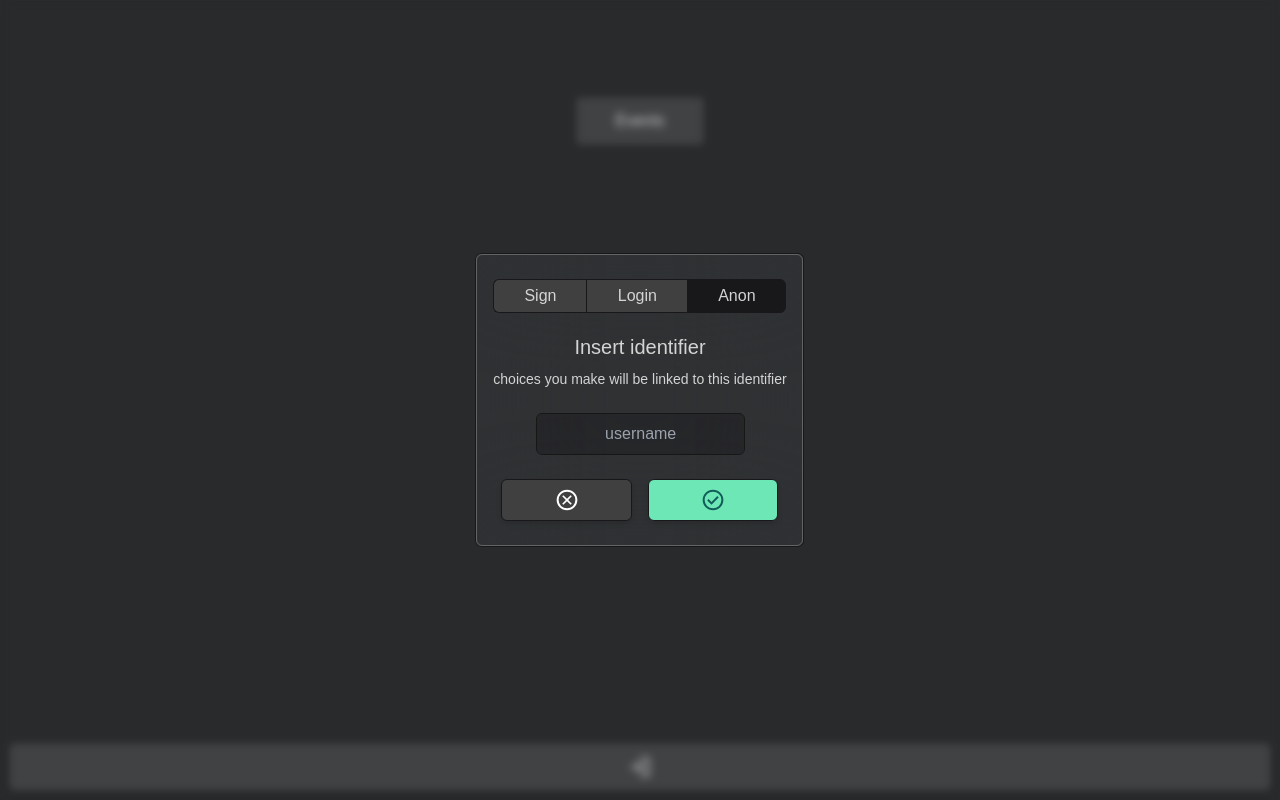
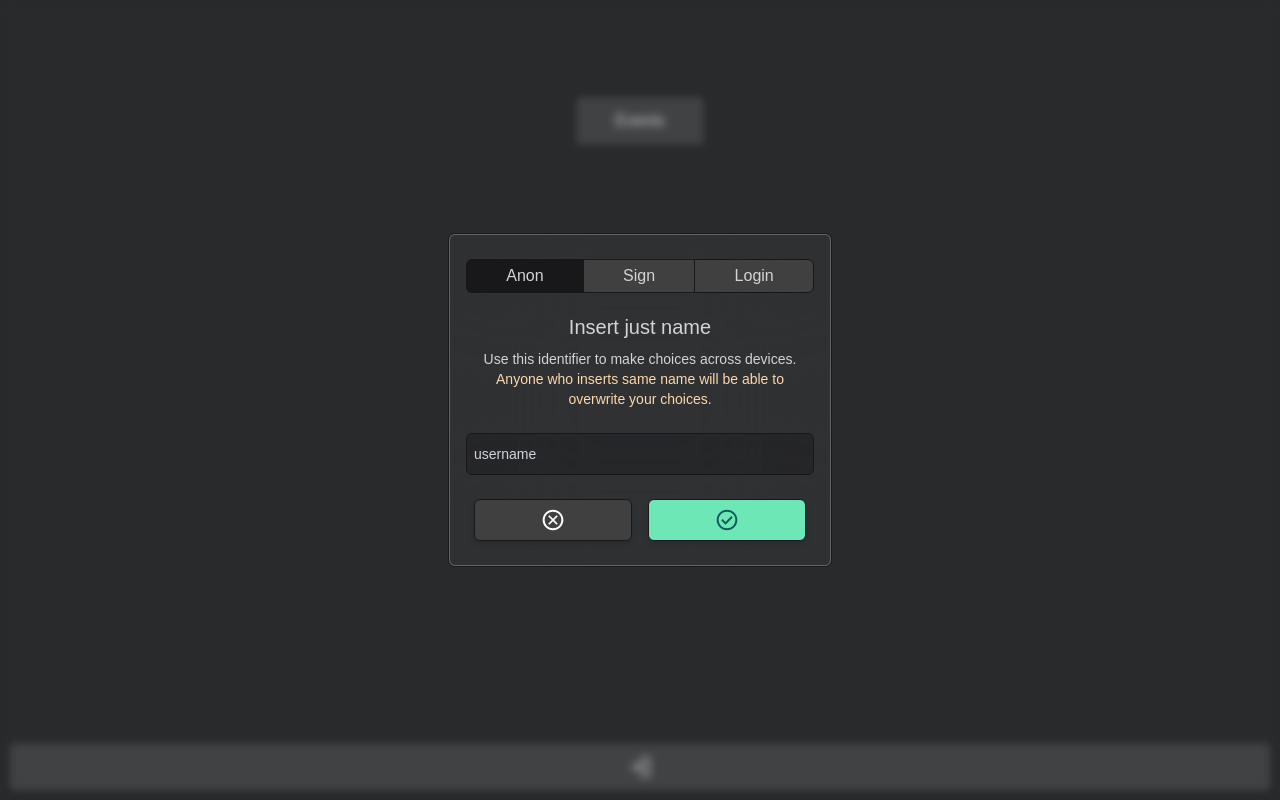
Before and after one commit to adbc-0/event_manager, a Next.js app: page / in a window 1280 px wide. Both pictures are taken after a click on the button 640 px from the left and 767 px from the top of the page. Built offline with nearby package versions, Linux system fonts and the light colour scheme; a web font is replaced by a local one.

Commit message:
Add labelledInput

```diff
--- a/components/Input/Input.tsx
+++ b/components/Input/Input.tsx
@@ -8,7 +8,7 @@ type InputProps = React.DetailedHTMLProps<
 type Ref = HTMLInputElement;
 
 const baseInputStyle =
-    "border border-neutral-900 focus:outline-cyan-200 block rounded-md bg-zinc-900 bg-clip-padding backdrop-filter backdrop-blur-3xl bg-opacity-40";
+    "block border border-neutral-900 focus:outline-cyan-200 rounded-md bg-zinc-900 bg-clip-padding backdrop-filter backdrop-blur-3xl bg-opacity-40";
 
 export const Input = forwardRef<Ref, InputProps>(function Input(
     { className, ...props },
--- /dev/null
+++ b/components/LabelledInput/LabelledInput.tsx
@@ -0,0 +1,37 @@
+import { forwardRef } from "react";
+import { twMerge } from "tailwind-merge";
+
+import { Input } from "../Input/Input";
+
+type InputProps = React.DetailedHTMLProps<
+    React.InputHTMLAttributes<HTMLInputElement>,
+    HTMLInputElement
+> & { labelId: string; label: string };
+type Ref = HTMLInputElement;
+
+export const LabelledInput = forwardRef<Ref, InputProps>(function LabelledInput(
+    { className, labelId, label, ...props },
+    ref,
+) {
+    if (typeof ref === "function") {
+        throw new Error("Unexpected ref type");
+    }
+
+    return (
+        <div className="relative">
+            <Input
+                {...props}
+                ref={ref}
+                id={labelId}
+                className={twMerge("w-full peer", className)}
+                placeholder=" "
+            />
+            <label
+                htmlFor={labelId}
+                className="absolute text-sm text-gray-300 duration-300 transform -translate-y-7 scale-75 top-2 origin-[0] px-2 peer-focus:px-2 peer-focus:text-cyan-200 peer-placeholder-shown:scale-100 peer-placeholder-shown:-translate-y-1/2 peer-placeholder-shown:top-1/2 peer-focus:top-2 peer-focus:scale-75 peer-focus:-translate-y-7 left-0"
+            >
+                {label}
+            </label>
+        </div>
+    );
+});
--- a/components/LoginDialog/Anon.tsx
+++ b/components/LoginDialog/Anon.tsx
@@ -6,7 +6,7 @@ import cancelIcon from "~/public/rejectButton.svg";
 
 import { useAnonAuth } from "~/hooks/use-anon-auth";
 import { Button } from "../Button/Button";
-import { Input } from "../Input/Input";
+import { LabelledInput } from "../LabelledInput/LabelledInput";
 import { ReactProps } from "~/typescript";
 
 type Ref = HTMLDialogElement;
@@ -63,12 +63,18 @@ export const Anon = forwardRef<Ref, UsernameDialogProps>(function Anon(_, ref) {
             method="dialog"
             onSubmit={saveUserName}
         >
-            <h2 className="text-xl mb-2">Insert identifier</h2>
+            <h2 className="text-xl mb-2">Insert just name</h2>
             <p className="text-sm">
-                choices you make will be linked to this identifier
+                Use this identifier to make choices across devices.
             </p>
-            <Input
+            <p className="text-sm text-orange-200">
+                Anyone who inserts same name will be able to overwrite your
+                choices.
+            </p>
+            <LabelledInput
                 ref={nameInputRef}
+                label="username"
+                labelId="username-input"
                 placeholder="username"
                 type="text"
                 className="text-center my-6 py-2 mx-auto"
--- a/components/LoginDialog/LoginDialog.tsx
+++ b/components/LoginDialog/LoginDialog.tsx
@@ -27,9 +27,17 @@ export const LoginDialog = forwardRef<Ref, UsernameDialogProps>(
                 >
                     <div role="tablist" className="flex mb-5 border-collapse">
                         <button
+                            aria-selected={tab === "ANONYMOUS"}
+                            role="tab"
+                            className="grow py-1 px-2 border border-r-0 bg-neutral-700 border-zinc-900 aria-selected:bg-zinc-900 rounded-l-md"
+                            onClick={() => setTab("ANONYMOUS")}
+                        >
+                            Anon
+                        </button>
+                        <button
                             aria-selected={tab === "SIGN_IN"}
                             role="tab"
-                            className="grow py-1 px-2 border border-r-0 bg-neutral-700 border-zinc-900 aria-selected:bg-zinc-900 rounded-l-md"
+                            className="grow py-1 px-2 border border-r-0 bg-neutral-700 border-zinc-900 aria-selected:bg-zinc-900"
                             onClick={() => setTab("SIGN_IN")}
                         >
                             Sign
@@ -37,25 +45,17 @@ export const LoginDialog = forwardRef<Ref, UsernameDialogProps>(
                         <button
                             aria-selected={tab === "LOGIN"}
                             role="tab"
-                            className="grow py-1 px-2 border border-r-0 bg-neutral-700 border-zinc-900 aria-selected:bg-zinc-900"
+                            className="grow py-1 px-2 border bg-neutral-700 border-zinc-900 aria-selected:bg-zinc-900 rounded-r-md"
                             onClick={() => setTab("LOGIN")}
                         >
                             Login
                         </button>
-                        <button
-                            aria-selected={tab === "ANONYMOUS"}
-                            role="tab"
-                            className="grow py-1 px-2 border bg-neutral-700 border-zinc-900 aria-selected:bg-zinc-900 rounded-r-md"
-                            onClick={() => setTab("ANONYMOUS")}
-                        >
-                            Anon
-                        </button>
                     </div>
                     <div role="tabpanel">
                         {match(tab)
+                            .with("ANONYMOUS", () => <Anon ref={ref} />)
                             .with("LOGIN", () => <Login ref={ref} />)
                             .with("SIGN_IN", () => <Sign ref={ref} />)
-                            .with("ANONYMOUS", () => <Anon ref={ref} />)
                             .exhaustive()}
                     </div>
                 </GlassmorphicPane>
```
